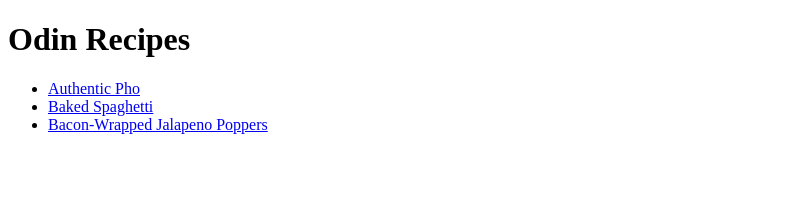
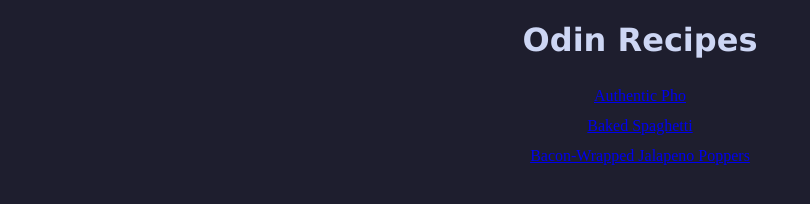
Before and after one commit to rhkim1292/odin-recipes, a plain HTML site: page index.html in a window 1280 px wide. Shown: the whole page, without its empty margins (0-810 px from the left). Drawn offline with Linux system fonts and the light colour scheme.

Commit message:
Add style to index.html

```diff
--- /dev/null
+++ b/css/index.css
@@ -0,0 +1,17 @@
+body {
+    background-color: #1e1e2e;
+}
+
+h1 {
+    color: #cdd6f4;
+    text-align: center;
+    font-family: Verdana, Tahoma, sans-serif;
+}
+
+ul {
+    list-style: none;
+    padding: 0;
+    margin: 0;
+    text-align: center;
+    line-height: 30px;
+}
--- a/index.html
+++ b/index.html
@@ -3,13 +3,16 @@
   <head>
     <meta charset="utf-8" />
     <title>Odin Recipes</title>
+    <link rel="stylesheet" href="./css/index.css">
   </head>
   <body>
     <h1>Odin Recipes</h1>
-    <ul>
-      <li><a href="./recipes/pho.html">Authentic Pho</a></li>
-      <li><a href="./recipes/bakedspag.html">Baked Spaghetti</a></li>
-      <li><a href="./recipes/jalapop.html">Bacon-Wrapped Jalapeno Poppers</a></li>
-    </ul>
+    <div class="ul-container">
+      <ul>
+        <li><a href="./recipes/pho.html">Authentic Pho</a></li>
+        <li><a href="./recipes/bakedspag.html">Baked Spaghetti</a></li>
+        <li><a href="./recipes/jalapop.html">Bacon-Wrapped Jalapeno Poppers</a></li>
+      </ul>
+    </div>
   </body>
 </html>
```
